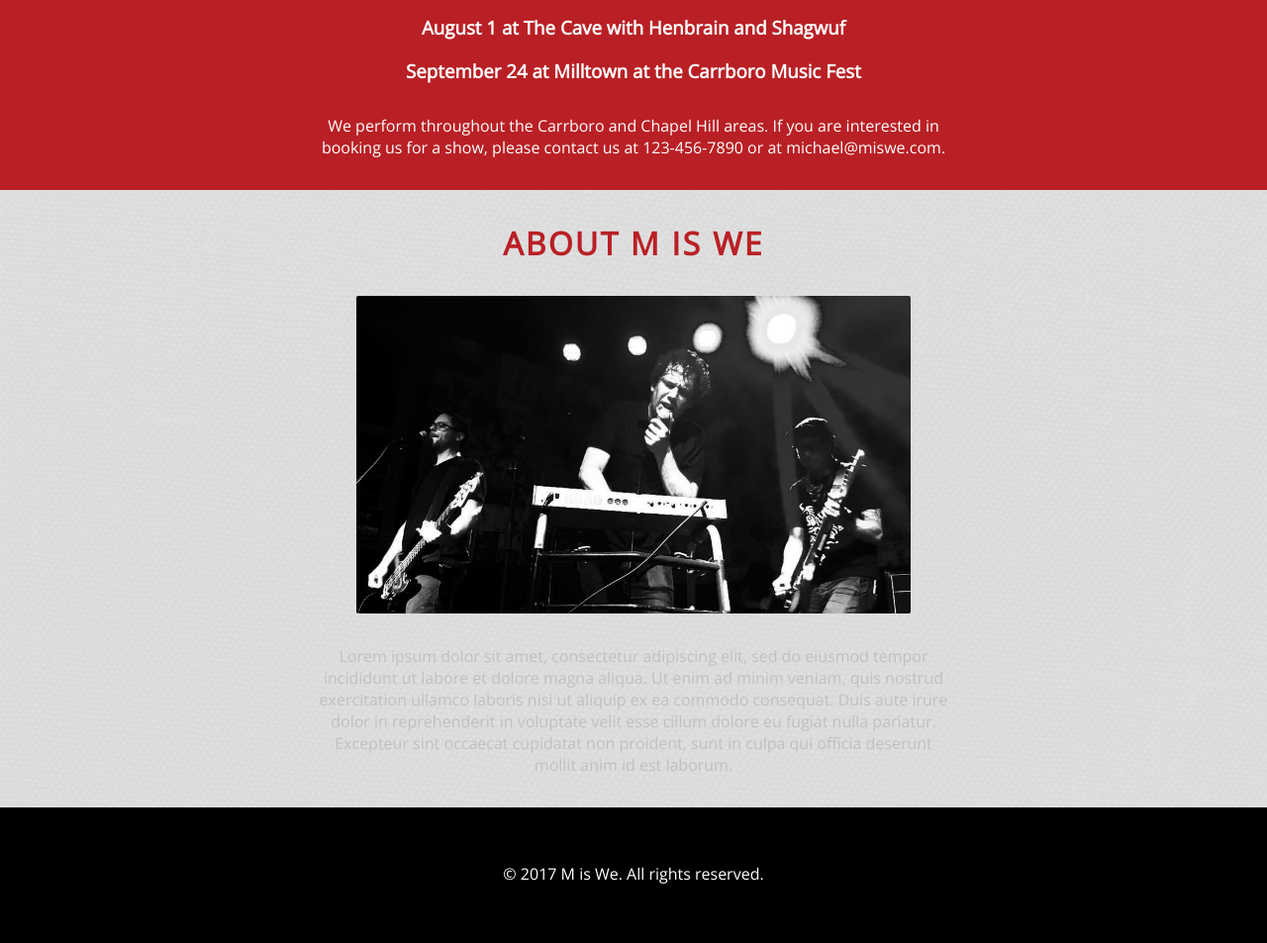
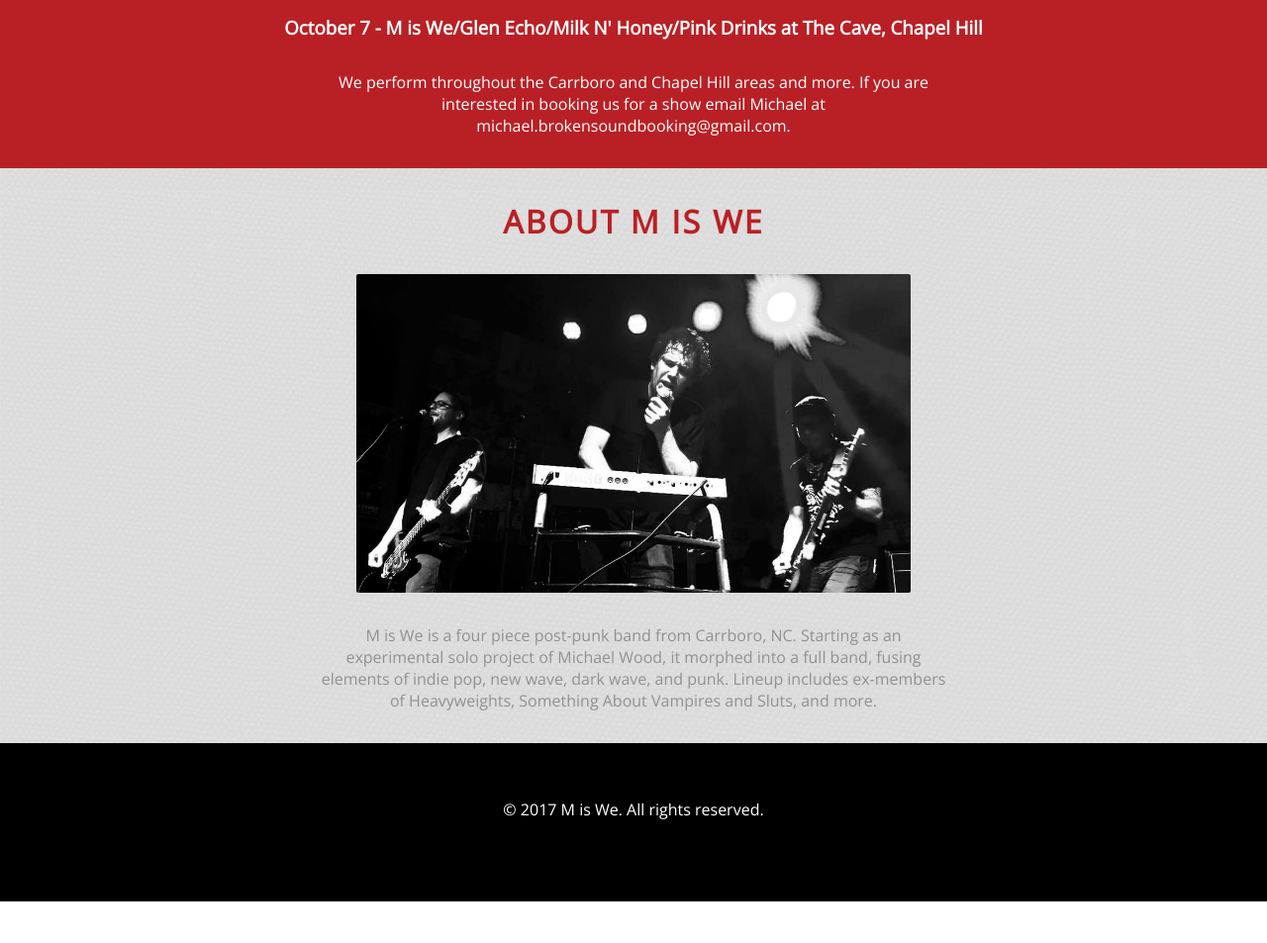
Before and after one commit to cooleydw494/mIsWe, a plain HTML site: page index.html in a window 1280 px wide. Shown: the part 1807-2760 px from the top of the page at 99% size. After the commit the page ends 2718 px from the top, so only its background shows below. Drawn offline with nearby package versions, Linux system fonts and the light colour scheme.

Commit message:
updated shows, about section, contact email

```diff
--- a/css/style.css
+++ b/css/style.css
@@ -68,6 +68,7 @@
 }
 nav a {
     display: inline-block;
+    position: relative;
     width: 100%;
     color: white;
     text-align: center;
@@ -82,7 +83,6 @@
     background-color: white;
     color: black;
 }
-
 .musicLink {
     display: inline-block;
     -ms-grid-column: 1;
@@ -238,7 +238,7 @@
     border-radius: 2px;
 }
 .aboutUsSection p {
-    color: #c0c0c0;
+    color: #919191;
 }
 
 /*############### FOOTER ################*/
--- a/index.html
+++ b/index.html
@@ -97,11 +97,10 @@
             <i class="fa fa-chevron-right" id="slideRightBtn" aria-hidden="true"></i>
         </div>
 
-        <h3>August 1 at The Cave with Henbrain and Shagwuf</h3>
-        <h3>September 24 at Milltown at the Carrboro Music Fest</h3>
+        <h3>October 7 - M is We/Glen Echo/Milk N' Honey/Pink Drinks at The Cave, Chapel Hill</h3>
 
-        <p>We perform throughout the Carrboro and Chapel Hill areas. If you are interested in booking us
-        for a show, please contact us at 123-456-7890 or at michael@miswe.com.</p>
+        <p>We perform throughout the Carrboro and Chapel Hill areas and more. If you are interested in booking us
+        for a show email Michael at michael.brokensoundbooking@gmail.com.</p>
 
     </section>
 
@@ -113,7 +112,7 @@
 
         <img src="images/miswe-blacknwhite.png" />
 
-        <p>Lorem ipsum dolor sit amet, consectetur adipiscing elit, sed do eiusmod tempor incididunt ut labore et dolore magna aliqua. Ut enim ad minim veniam, quis nostrud exercitation ullamco laboris nisi ut aliquip ex ea commodo consequat. Duis aute irure dolor in reprehenderit in voluptate velit esse cillum dolore eu fugiat nulla pariatur. Excepteur sint occaecat cupidatat non proident, sunt in culpa qui officia deserunt mollit anim id est laborum.</p>
+        <p>M is We is a four piece post-punk band from Carrboro, NC. Starting as an experimental solo project of Michael Wood, it morphed into a full band, fusing elements of indie pop, new wave, dark wave, and punk. Lineup includes ex-members of Heavyweights, Something About Vampires and Sluts, and more. </p>
 
     </section>
 
```
Also changed, not shown: 1 other file.
